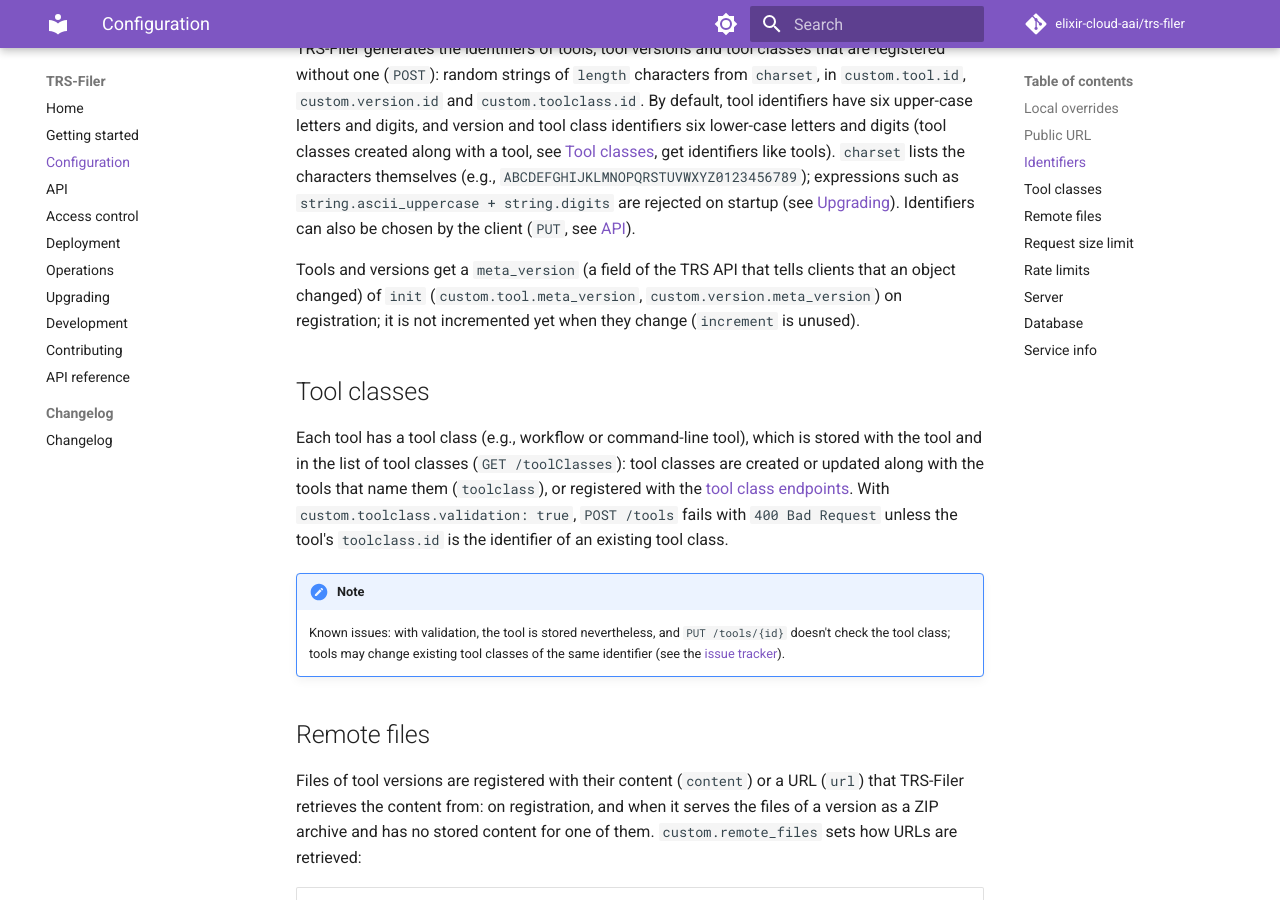
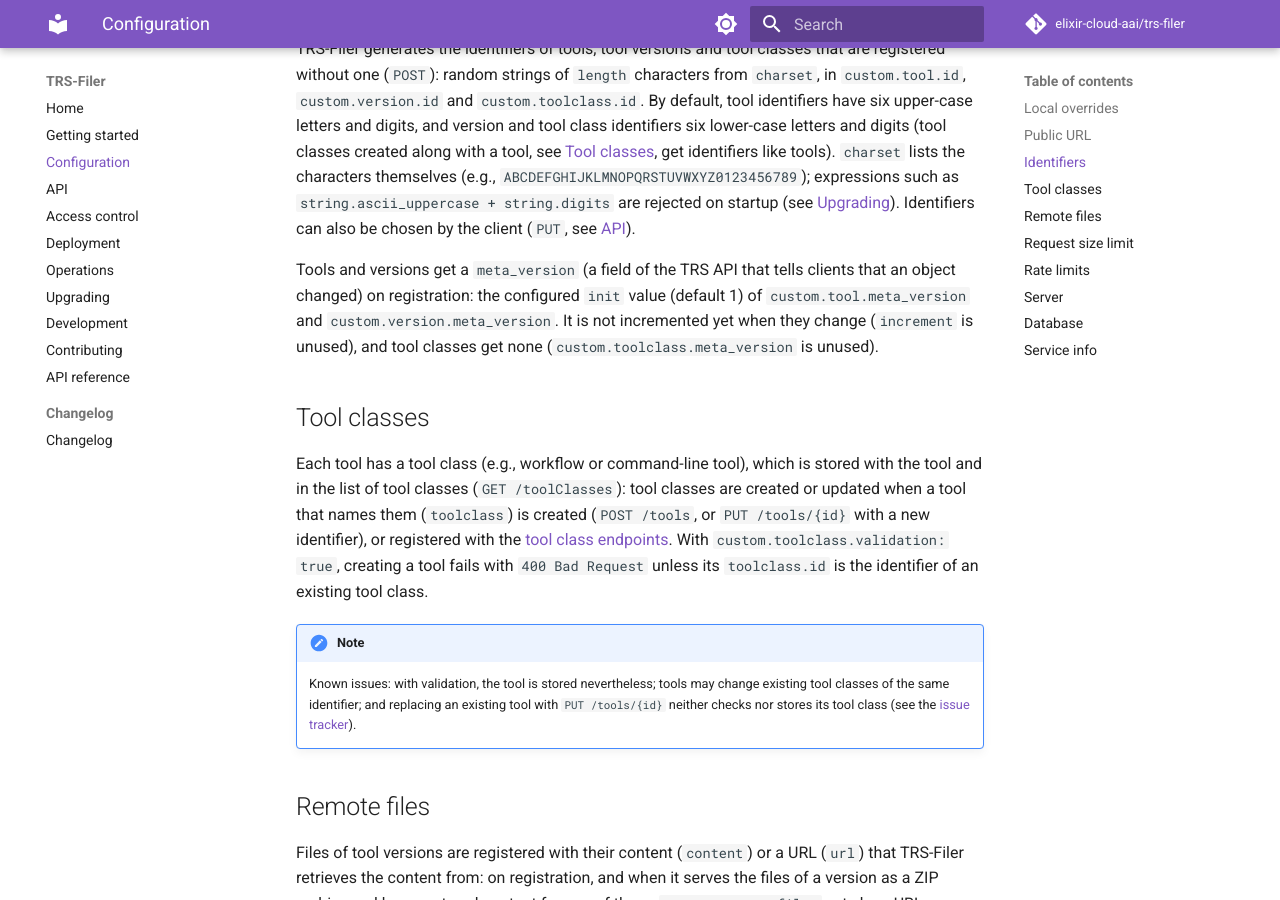
Before and after one commit to elixir-cloud-aai/trs-filer, an MkDocs documentation site: the page built from docs/configuration.md, in a window 1280 px wide and 900 px high, scrolled down 1144 px. Built offline with MkDocs 1.6.1 and Material for MkDocs 9.7.7, drawn with Linux system fonts in a browser that asks for light colours; comment, search, counter and statistics services are not loaded.

Commit message:
docs: refine tool classes and meta versions
Describe when tool classes are stored and checked (only when a tool is
created) and which meta versions are set, as found in the second
review round.

Co-Authored-By: Claude Opus 5.5 <noreply@anthropic.com>

```diff
--- a/docs/configuration.md
+++ b/docs/configuration.md
@@ -67,24 +67,28 @@ classes](#tool-classes), get identifiers like tools). `charset` lists the charac
 the client (`PUT`, see [API](api.md)).
 
 Tools and versions get a `meta_version` (a field of the TRS API that tells
-clients that an object changed) of `init` (`custom.tool.meta_version`,
-`custom.version.meta_version`) on registration; it is not incremented yet
-when they change (`increment` is unused).
+clients that an object changed) on registration: the configured `init`
+value (default 1) of `custom.tool.meta_version` and
+`custom.version.meta_version`. It is not incremented yet when they change
+(`increment` is unused), and tool classes get none
+(`custom.toolclass.meta_version` is unused).
 
 ## Tool classes
 
 Each tool has a tool class (e.g., workflow or command-line tool), which is
 stored with the tool and in the list of tool classes (`GET /toolClasses`):
-tool classes are created or updated along with the tools that name them
-(`toolclass`), or registered with the [tool class
+tool classes are created or updated when a tool that names them
+(`toolclass`) is created (`POST /tools`, or `PUT /tools/{id}` with a new
+identifier), or registered with the [tool class
 endpoints](api.md#registering-tools). With `custom.toolclass.validation:
-true`, `POST /tools` fails with `400 Bad Request` unless the tool's
+true`, creating a tool fails with `400 Bad Request` unless its
 `toolclass.id` is the identifier of an existing tool class.
 
 !!! note
-    Known issues: with validation, the tool is stored nevertheless, and
-    `PUT /tools/{id}` doesn't check the tool class; tools may change
-    existing tool classes of the same identifier (see the [issue
+    Known issues: with validation, the tool is stored nevertheless; tools
+    may change existing tool classes of the same identifier; and replacing
+    an existing tool with `PUT /tools/{id}` neither checks nor stores its
+    tool class (see the [issue
     tracker](https://github.com/elixir-cloud-aai/trs-filer/issues/126)).
 
 ## Remote files
```
